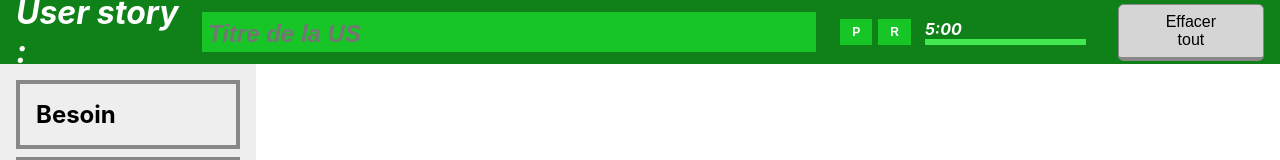
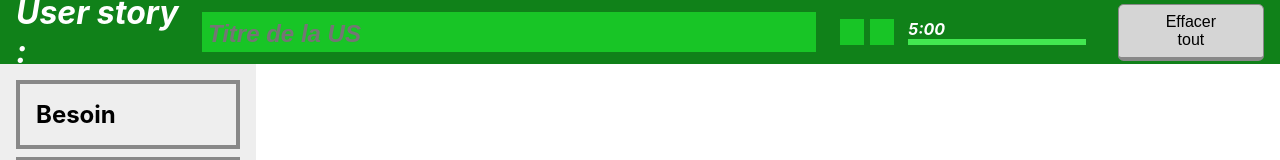
Before and after one commit to is06team/roadtrip-grooming, a Next.js app: page / in a window 1280 px wide. Shown: the top 160 px of the page. Built offline with nearby package versions, Linux system fonts and the light colour scheme.

Commit message:
Revert "Removed icons for now"
This reverts commit a27468cfe577ca9222f28c5be9d177f43ee4f6ef.

```diff
--- a/pages/components/IncrementPhase/components/Increment/components/Estimation/index.js
+++ b/pages/components/IncrementPhase/components/Increment/components/Estimation/index.js
@@ -32,7 +32,7 @@ const Estimation = ({ estimation, incrementName, onChange }) => {
         <option>21</option>
         <option>34</option>
       </select>
-      <button className="slackPoll" onClick={copySlackPollToClipboard}>S</button>
+      <button className="slackPoll" onClick={copySlackPollToClipboard}><i className="fab fa-slack"></i></button>
     </div>
   )
 }
--- a/pages/components/Timer/index.js
+++ b/pages/components/Timer/index.js
@@ -43,8 +43,8 @@ const Timer = () => {
   return (
     <div className={styles.Timer}>
       <div className={styles.buttons}>
-        <button className="timer" onClick={startPause}>P</button>
-        <button className="timer" onClick={reset}>R</button>
+        <button className="timer" onClick={startPause}><i className={'fas ' + (active ? 'fa-pause' : 'fa-play')}></i></button>
+        <button className="timer" onClick={reset}><i className="fas fa-undo-alt"></i></button>
       </div>
       <div className={styles.counter}>
         <span className={styles.digits}>{format(seconds)}</span>
```
